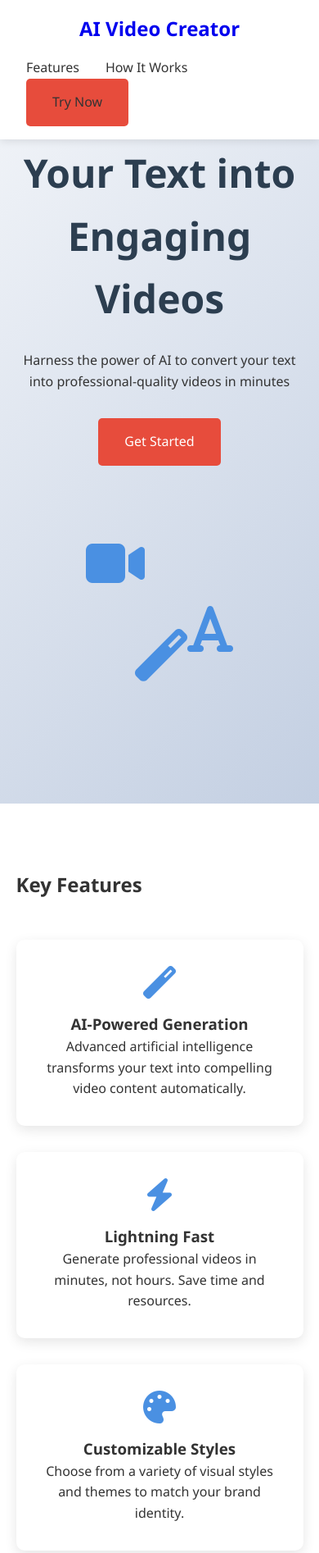
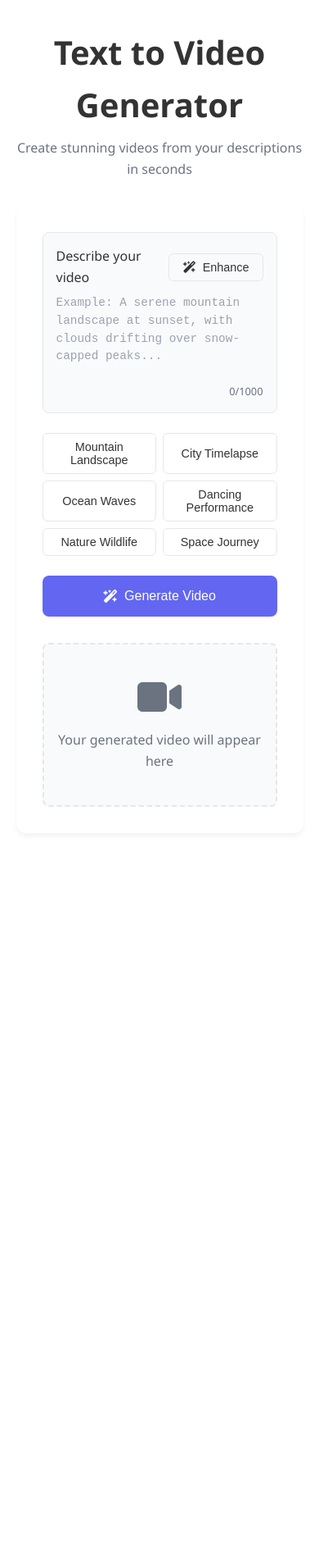
Before and after one commit to Saifs-AI/ai-text-to-video-template, a plain HTML site: page index.html in a window 390 px wide. Shown: the top 1894 px of the page at 82% size. After the commit the page ends 1080 px from the top, so only its background shows below. Drawn offline with nearby package versions, Linux system fonts and the light colour scheme.

Commit message:
update commit

```diff
--- a/app.js
+++ b/app.js
@@ -3,56 +3,56 @@ const { createApp } = Vue
 const app = createApp({
     data() {
         return {
-            features: [
-                {
-                    icon: 'fas fa-magic',
-                    title: 'AI-Powered Generation',
-                    description: 'Advanced artificial intelligence transforms your text into compelling video content automatically.'
-                },
-                {
-                    icon: 'fas fa-bolt',
-                    title: 'Lightning Fast',
-                    description: 'Generate professional videos in minutes, not hours. Save time and resources.'
-                },
-                {
-                    icon: 'fas fa-palette',
-                    title: 'Customizable Styles',
-                    description: 'Choose from a variety of visual styles and themes to match your brand identity.'
-                },
-                {
-                    icon: 'fas fa-chart-line',
-                    title: 'High Engagement',
-                    description: 'Create videos that capture attention and drive engagement with your audience.'
-                },
-                {
-                    icon: 'fas fa-mobile-alt',
-                    title: 'Mobile Optimized',
-                    description: 'Videos perfectly formatted for all devices and social media platforms.'
-                },
-                {
-                    icon: 'fas fa-brain',
-                    title: 'Smart Scene Selection',
-                    description: 'AI automatically selects the most relevant visuals for your content.'
-                }
-            ],
-            steps: [
-                {
-                    title: 'Input Your Text',
-                    description: 'Simply paste your script, article, or any text content into our platform.'
-                },
-                {
-                    title: 'AI Processing',
-                    description: 'Our advanced AI analyzes your content and selects appropriate visuals and transitions.'
-                },
-                {
-                    title: 'Generate Video',
-                    description: 'Watch as your text is transformed into a professional, engaging video.'
-                },
-                {
-                    title: 'Download & Share',
-                    description: 'Export your video in high quality and share it across any platform.'
-                }
+            videoDescription: '',
+            charCount: 0,
+            selectedStyle: null,
+            showProModal: false,
+            generationCount: 0,
+            videoStyles: [
+                { id: 'mountain', name: 'Mountain Landscape' },
+                { id: 'city', name: 'City Timelapse' },
+                { id: 'ocean', name: 'Ocean Waves' },
+                { id: 'dance', name: 'Dancing Performance' },
+                { id: 'nature', name: 'Nature Wildlife' },
+                { id: 'space', name: 'Space Journey' }
             ]
+        }
+    },
+    methods: {
+        updateCharCount() {
+            this.charCount = this.videoDescription.length
+            if (this.charCount > 1000) {
+                this.videoDescription = this.videoDescription.slice(0, 1000)
+                this.charCount = 1000
+            }
+        },
+        selectStyle(styleId) {
+            this.selectedStyle = styleId
+        },
+        enhanceText() {
+            if (this.generationCount >= 3) {
+                this.showProModal = true
+                return
+            }
+            // Placeholder for text enhancement functionality
+            console.log('Enhancing text...')
+        },
+        generateVideo() {
+            if (this.generationCount >= 3) {
+                this.showProModal = true
+                return
+            }
+            this.generationCount++
+            if (this.generationCount >= 3) {
+                this.showProModal = true
+            } else {
+                // Placeholder for video generation functionality
+                console.log('Generating video...')
+                window.location.href = 'https://saifs.ai/text-to-video'
+            }
+        },
+        closeProModal() {
+            this.showProModal = false
         }
     }
 })
--- a/index.html
+++ b/index.html
@@ -12,79 +12,78 @@
 </head>
 <body>
     <div id="app">
-        <header>
-            <nav>
-                <div class="logo"> <a style="text-decoration: none;" href="https://saifs.ai">AI Video Creator</a></div>
-                <div class="nav-links">
-                    <a href="#features">Features</a>
-                    <a href="#how-it-works">How It Works</a>
-                    <a href="https://saifs.ai/text-to-video" class="cta-button">Try Now</a>
+        <main class="main-container">
+            <h1 class="main-title">Text to Video Generator</h1>
+            <p class="subtitle">Create stunning videos from your descriptions in seconds</p>
+
+            <div class="video-generator">
+                <div class="input-section">
+                    <div class="text-input-container">
+                        <div class="input-header">
+                            <div class="input-title">Describe your video</div>
+                            <button class="enhance-btn" @click="enhanceText">
+                                <i class="fas fa-wand-magic-sparkles"></i>
+                                Enhance
+                            </button>
+                        </div>
+                        <textarea
+                            v-model="videoDescription"
+                            placeholder="Example: A serene mountain landscape at sunset, with clouds drifting over snow-capped peaks..."
+                            @input="updateCharCount"
+                            class="video-input"
+                        ></textarea>
+                        <div class="char-count">{{ charCount }}/1000</div>
+                    </div>
+
+                    <div class="style-buttons">
+                        <button
+                            v-for="style in videoStyles"
+                            :key="style.id"
+                            :class="['style-btn', { active: selectedStyle === style.id }]"
+                            @click="selectStyle(style.id)"
+                        >
+                            {{ style.name }}
+                        </button>
+                    </div>
+
+                    <button class="generate-btn" @click="generateVideo">
+                        <i class="fas fa-wand-magic-sparkles"></i>
+                        Generate Video
+                    </button>
                 </div>
-            </nav>
-        </header>
 
-        <main>
-            <section class="hero">
-                <div class="hero-content">
-                    <h1>Transform Your Text into Engaging Videos</h1>
-                    <p>Harness the power of AI to convert your text into professional-quality videos in minutes</p>
-                    <a href="https://saifs.ai/text-to-video" class="cta-button">Get Started</a>
-                </div>
-                <div class="hero-animation">
-                    <div class="floating-elements">
-                        <i class="fas fa-video"></i>
-                        <i class="fas fa-font"></i>
-                        <i class="fas fa-magic"></i>
+                <div class="preview-section">
+                    <div class="video-preview">
+                        <i class="fas fa-video preview-icon"></i>
+                        <p>Your generated video will appear here</p>
                     </div>
                 </div>
-            </section>
-
-            <section id="features" class="features">
-                <h2>Key Features</h2>
-                <div class="feature-grid">
-                    <div class="feature-card" v-for="feature in features">
-                        <i :class="feature.icon"></i>
-                        <h3>{{ feature.title }}</h3>
-                        <p>{{ feature.description }}</p>
-                    </div>
-                </div>
-            </section>
-
-            <section id="how-it-works" class="how-it-works">
-                <h2>How It Works</h2>
-                <div class="steps">
-                    <div class="step" v-for="(step, index) in steps">
-                        <div class="step-number">{{ index + 1 }}</div>
-                        <h3>{{ step.title }}</h3>
-                        <p>{{ step.description }}</p>
-                    </div>
-                </div>
-            </section>
-
-            <section class="cta">
-                <h2>Ready to Create Amazing Videos?</h2>
-                <p>Join thousands of content creators who trust our AI-powered video generation</p>
-                <a href="https://saifs.ai/text-to-video" class="cta-button">Start Creating Now</a>
-            </section>
+            </div>
         </main>
 
-        <footer>
-            <div class="footer-content">
-                <div class="footer-section">
-                    <h3>AI Video Creator</h3>
-                    <p>Transform your content with the power of AI</p>
-                </div>
-                <div class="footer-section">
-                    <h3>Quick Links</h3>
-                    <a href="#features">Features</a>
-                    <a href="#how-it-works">How It Works</a>
-                    <a href="https://saifs.ai/text-to-video">Try Now</a>
-                </div>
+        <!-- Pro Upgrade Modal -->
+        <div v-if="showProModal" class="modal-overlay" @click="closeProModal"></div>
+        <div v-if="showProModal" class="upgrade-modal">
+            <h2>Upgrade to Pro</h2>
+            <p>Get access to advanced features and create unlimited videos</p>
+
+            <ul class="features-list">
+                <li><i class="fas fa-check"></i> Unlimited video generations</li>
+                <li><i class="fas fa-check"></i> Higher resolution output</li>
+                <li><i class="fas fa-check"></i> Priority processing</li>
+                <li><i class="fas fa-check"></i> Advanced customization options</li>
+                <li><i class="fas fa-check"></i> Commercial usage rights</li>
+            </ul>
+
+            <div class="modal-buttons">
+                <a href="https://saifs.ai/text-to-video" class="upgrade-btn">
+                    Upgrade to Pro
+                </a>
+                <button class="continue-free-btn" @click="closeProModal">
+                    Continue with Free
+                </button>
             </div>
-            <div class="footer-bottom">
-                <p>&copy; 2024 AI Video Creator. All rights reserved.</p>
-            </div>
-        </footer>
+        </div>
     </div>
     <script src="app.js"></script>
 </body>
--- a/styles.css
+++ b/styles.css
@@ -1,9 +1,11 @@
 :root {
-    --primary-color: #4a90e2;
+    --primary-color: #6366f1;
     --secondary-color: #2c3e50;
-    --accent-color: #e74c3c;
-    --background-color: #f8f9fa;
+    --accent-color: #4f46e5;
+    --background-color: #ffffff;
     --text-color: #333;
+    --border-color: #e5e7eb;
+    --hover-color: #4f46e5;
 }
 
 * {
@@ -17,256 +19,288 @@ body {
     line-height: 1.6;
     color: var(--text-color);
     background-color: var(--background-color);
+    min-height: 100vh;
 }
 
-/* Header and Navigation */
-header {
-    background-color: white;
-    box-shadow: 0 2px 10px rgba(0, 0, 0, 0.1);
-    position: fixed;
+/* Main Container */
+.main-container {
+    min-height: 100vh;
+    padding: 2rem 5%;
+    max-width: 1400px;
+    margin: 0 auto;
     width: 100%;
-    top: 0;
-    z-index: 1000;
+    display: flex;
+    flex-direction: column;
+    justify-content: center;
 }
 
-nav {
+.main-title {
+    font-size: 2.5rem;
+    color: var(--text-color);
+    text-align: center;
+    margin-bottom: 0.5rem;
+}
+
+.subtitle {
+    text-align: center;
+    color: #6b7280;
+    margin-bottom: 2rem;
+}
+
+/* Video Generator */
+.video-generator {
+    display: grid;
+    grid-template-columns: 1fr 1fr;
+    gap: 2rem;
+    background-color: white;
+    padding: 2rem;
+    border-radius: 12px;
+    box-shadow: 0 4px 6px rgba(0, 0, 0, 0.05);
+    margin-bottom: 2rem;
+}
+
+.input-section {
+    display: flex;
+    flex-direction: column;
+    gap: 1.5rem;
+}
+
+.text-input-container {
+    position: relative;
+    background: #f9fafb;
+    border-radius: 8px;
+    padding: 1rem;
+    border: 1px solid var(--border-color);
+}
+
+.video-input {
+    width: 100%;
+    min-height: 120px;
+    padding: 0;
+    background: transparent;
+    border: none;
+    resize: none;
+    font-size: 0.9rem;
+    line-height: 1.5;
+    color: var(--text-color);
+}
+
+.video-input:focus {
+    outline: none;
+}
+
+.video-input::placeholder {
+    color: #9ca3af;
+}
+
+.input-header {
     display: flex;
     justify-content: space-between;
     align-items: center;
-    padding: 1rem 5%;
-    max-width: 1200px;
-    margin: 0 auto;
+    margin-bottom: 0.5rem;
 }
 
-.logo {
+.input-title {
+    font-size: 1rem;
+    color: var(--text-color);
+    font-weight: 500;
+}
+
+.enhance-btn {
+    padding: 0.5rem 1rem;
+    background-color: transparent;
+    border: 1px solid var(--border-color);
+    border-radius: 6px;
+    cursor: pointer;
+    display: flex;
+    align-items: center;
+    gap: 0.5rem;
+    font-size: 0.9rem;
+    color: var(--text-color);
+    transition: all 0.3s ease;
+}
+
+.enhance-btn:hover {
+    background-color: #f3f4f6;
+}
+
+.char-count {
+    position: absolute;
+    bottom: 1rem;
+    right: 1rem;
+    font-size: 0.8rem;
+    color: #6b7280;
+}
+
+.style-buttons {
+    display: grid;
+    grid-template-columns: repeat(auto-fill, minmax(120px, 1fr));
+    gap: 0.5rem;
+}
+
+.style-btn {
+    padding: 0.5rem 1rem;
+    background-color: white;
+    border: 1px solid var(--border-color);
+    border-radius: 6px;
+    cursor: pointer;
+    font-size: 0.9rem;
+    color: var(--text-color);
+    transition: all 0.3s ease;
+}
+
+.style-btn:hover, .style-btn.active {
+    background-color: var(--primary-color);
+    color: white;
+    border-color: var(--primary-color);
+}
+
+.generate-btn {
+    padding: 1rem;
+    background-color: var(--primary-color);
+    color: white;
+    border: none;
+    border-radius: 8px;
+    cursor: pointer;
+    font-size: 1rem;
+    font-weight: 500;
+    display: flex;
+    align-items: center;
+    justify-content: center;
+    gap: 0.5rem;
+    transition: background-color 0.3s ease;
+}
+
+.generate-btn:hover {
+    background-color: var(--hover-color);
+}
+
+.preview-section {
+    display: flex;
+    align-items: center;
+    justify-content: center;
+    background-color: #f9fafb;
+    border-radius: 8px;
+    border: 2px dashed var(--border-color);
+    min-height: 300px;
+}
+
+.video-preview {
+    text-align: center;
+    color: #6b7280;
+}
+
+.preview-icon {
+    font-size: 3rem;
+    margin-bottom: 1rem;
+}
+
+/* Pro Upgrade Modal */
+.upgrade-modal {
+    position: fixed;
+    top: 50%;
+    left: 50%;
+    transform: translate(-50%, -50%);
+    background: white;
+    padding: 2rem;
+    border-radius: 12px;
+    box-shadow: 0 4px 20px rgba(0, 0, 0, 0.15);
+    max-width: 500px;
+    width: 90%;
+    z-index: 1000;
+    text-align: center;
+}
+
+.modal-overlay {
+    position: fixed;
+    top: 0;
+    left: 0;
+    right: 0;
+    bottom: 0;
+    background: rgba(0, 0, 0, 0.5);
+    z-index: 999;
+}
+
+.upgrade-modal h2 {
     font-size: 1.5rem;
-    font-weight: bold;
+    margin-bottom: 1rem;
+    color: var(--text-color);
+}
+
+.upgrade-modal p {
+    color: #6b7280;
+    margin-bottom: 1.5rem;
+}
+
+.features-list {
+    text-align: left;
+    margin: 1.5rem 0;
+}
+
+.features-list li {
+    display: flex;
+    align-items: center;
+    gap: 0.5rem;
+    margin-bottom: 0.75rem;
+    color: var(--text-color);
+}
+
+.features-list i {
     color: var(--primary-color);
 }
 
-.nav-links a {
-    text-decoration: none;
-    color: var(--text-color);
-    margin-left: 2rem;
-    transition: color 0.3s ease;
-}
-
-.nav-links a:hover {
-    color: var(--primary-color);
-}
-
-/* Hero Section */
-.hero {
-    padding: 8rem 5% 5rem;
+.modal-buttons {
     display: flex;
-    align-items: center;
-    justify-content: space-between;
-    min-height: 80vh;
-    background: linear-gradient(135deg, #f5f7fa 0%, #c3cfe2 100%);
-}
-
-.hero-content {
-    max-width: 600px;
-}
-
-.hero h1 {
-    font-size: 3rem;
-    margin-bottom: 1.5rem;
-    color: var(--secondary-color);
-}
-
-.hero-animation {
-    position: relative;
-    width: 400px;
-    height: 400px;
-}
-
-.floating-elements {
-    position: absolute;
-    width: 100%;
-    height: 100%;
-    animation: float 6s ease-in-out infinite;
-}
-
-.floating-elements i {
-    position: absolute;
-    font-size: 4rem;
-    color: var(--primary-color);
-}
-
-.floating-elements i:nth-child(1) {
-    top: 20%;
-    left: 20%;
-    animation: float 5s ease-in-out infinite;
-}
-
-.floating-elements i:nth-child(2) {
-    top: 50%;
-    right: 20%;
-    animation: float 4s ease-in-out infinite;
-}
-
-.floating-elements i:nth-child(3) {
-    bottom: 20%;
-    left: 40%;
-    animation: float 6s ease-in-out infinite;
-}
-
-/* Features Section */
-.features {
-    padding: 5rem 5%;
-    background-color: white;
-}
-
-.feature-grid {
-    display: grid;
-    grid-template-columns: repeat(auto-fit, minmax(250px, 1fr));
-    gap: 2rem;
-    margin-top: 3rem;
-}
-
-.feature-card {
-    padding: 2rem;
-    text-align: center;
-    background-color: white;
-    border-radius: 10px;
-    box-shadow: 0 5px 15px rgba(0, 0, 0, 0.1);
-    transition: transform 0.3s ease;
-}
-
-.feature-card:hover {
-    transform: translateY(-5px);
-}
-
-.feature-card i {
-    font-size: 2.5rem;
-    color: var(--primary-color);
-    margin-bottom: 1rem;
-}
-
-/* How It Works Section */
-.how-it-works {
-    padding: 5rem 5%;
-    background-color: var(--background-color);
-}
-
-.steps {
-    display: grid;
-    grid-template-columns: repeat(auto-fit, minmax(250px, 1fr));
-    gap: 2rem;
-    margin-top: 3rem;
-}
-
-.step {
-    text-align: center;
-    padding: 2rem;
-}
-
-.step-number {
-    width: 40px;
-    height: 40px;
-    background-color: var(--primary-color);
-    color: white;
-    border-radius: 50%;
-    display: flex;
-    align-items: center;
+    gap: 1rem;
     justify-content: center;
-    margin: 0 auto 1rem;
-    font-weight: bold;
-}
-
-/* CTA Section */
-.cta {
-    padding: 5rem 5%;
-    text-align: center;
-    background: linear-gradient(135deg, var(--primary-color) 0%, var(--secondary-color) 100%);
-    color: white;
-}
-
-.cta-button {
-    display: inline-block;
-    padding: 1rem 2rem;
-    background-color: var(--accent-color);
-    color: white;
-    text-decoration: none;
-    border-radius: 5px;
-    transition: transform 0.3s ease, background-color 0.3s ease;
     margin-top: 2rem;
 }
 
-.cta-button:hover {
-    transform: translateY(-2px);
-    background-color: #c0392b;
+.upgrade-btn {
+    padding: 0.75rem 1.5rem;
+    background-color: var(--primary-color);
+    color: white;
+    border: none;
+    border-radius: 6px;
+    cursor: pointer;
+    font-weight: 500;
+    transition: background-color 0.3s ease;
 }
 
-/* Footer */
-footer {
-    background-color: var(--secondary-color);
-    color: white;
-    padding: 3rem 5% 1rem;
+.upgrade-btn:hover {
+    background-color: var(--hover-color);
 }
 
-.footer-content {
-    display: grid;
-    grid-template-columns: repeat(auto-fit, minmax(200px, 1fr));
-    gap: 2rem;
-    margin-bottom: 2rem;
+.continue-free-btn {
+    padding: 0.75rem 1.5rem;
+    background-color: transparent;
+    color: var(--text-color);
+    border: 1px solid var(--border-color);
+    border-radius: 6px;
+    cursor: pointer;
+    font-weight: 500;
+    transition: all 0.3s ease;
 }
 
-.footer-section h3 {
-    margin-bottom: 1rem;
-}
-
-.footer-section a {
-    color: white;
-    text-decoration: none;
-    display: block;
-    margin-bottom: 0.5rem;
-}
-
-.footer-bottom {
-    text-align: center;
-    padding-top: 2rem;
-    border-top: 1px solid rgba(255, 255, 255, 0.1);
-}
-
-/* Animations */
-@keyframes float {
-    0% {
-        transform: translateY(0);
-    }
-    50% {
-        transform: translateY(-20px);
-    }
-    100% {
-        transform: translateY(0);
-    }
+.continue-free-btn:hover {
+    background-color: #f3f4f6;
 }
 
 /* Responsive Design */
 @media (max-width: 768px) {
-    .hero {
-        flex-direction: column;
-        text-align: center;
-        padding-top: 6rem;
+    .video-generator {
+        grid-template-columns: 1fr;
     }
 
-    .hero-animation {
-        width: 300px;
-        height: 300px;
-        margin-top: 2rem;
+    .style-buttons {
+        grid-template-columns: repeat(2, 1fr);
     }
 
-    nav {
-        flex-direction: column;
-        padding: 1rem;
+    .preview-section {
+        min-height: 200px;
     }
 
-    .nav-links {
-        margin-top: 1rem;
-    }
-
-    .nav-links a {
-        margin: 0 1rem;
+    .modal-buttons {
+        flex-direction: column;
     }
 }
```
